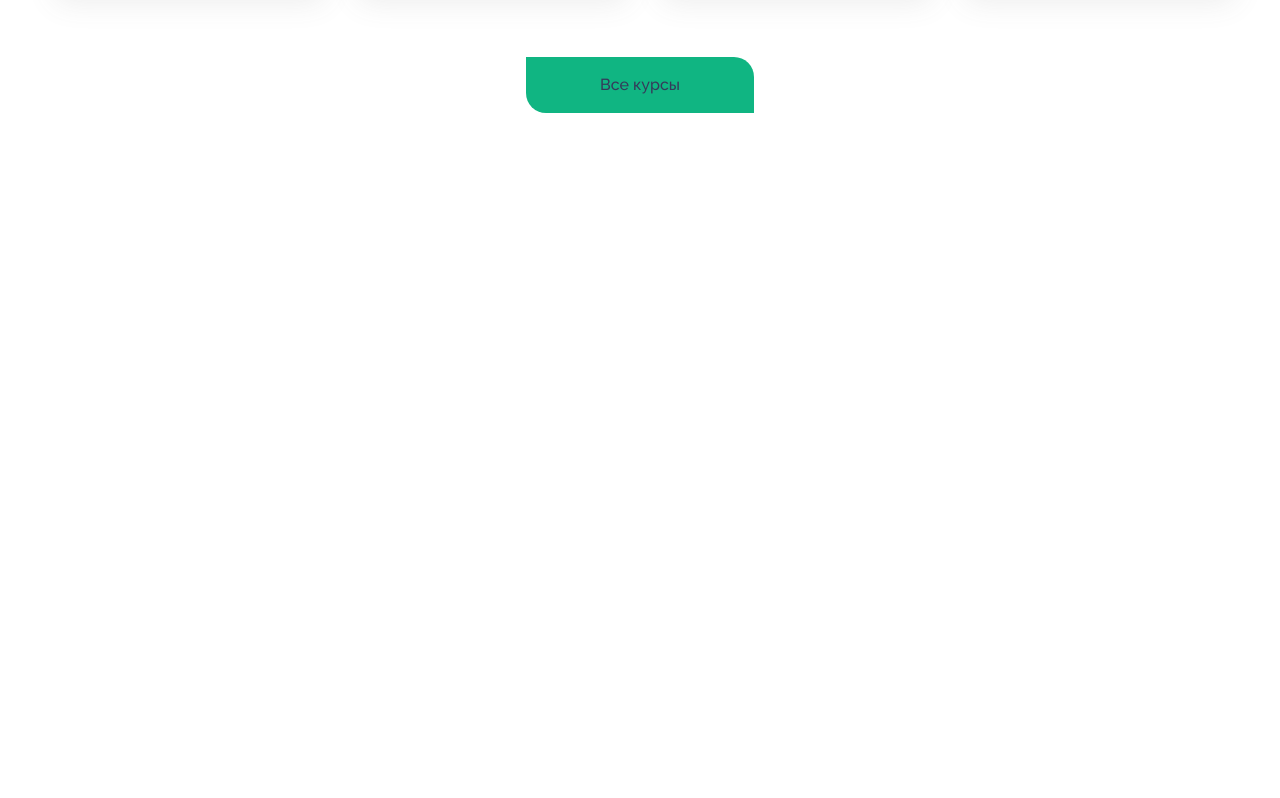
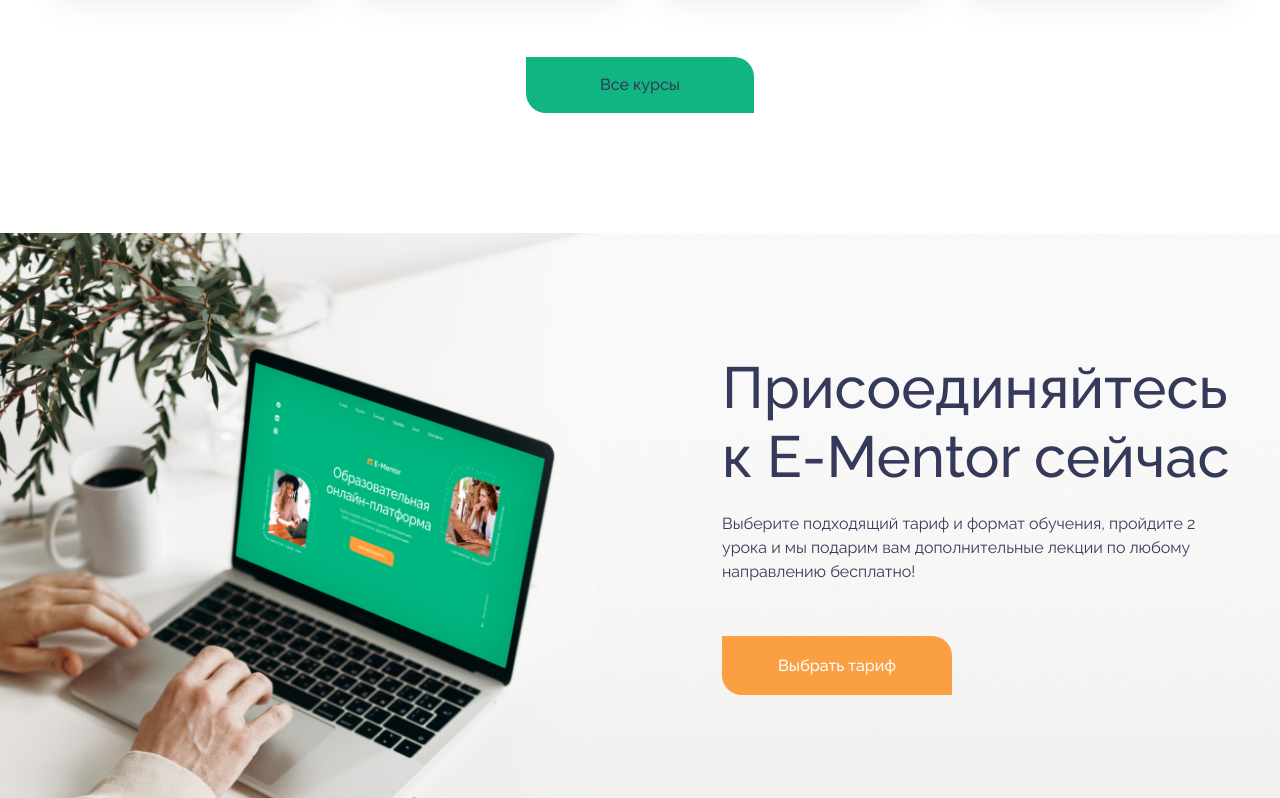
Before and after one commit to Daniil-gavrilooov/ementor, a plain HTML site: page app/index.html in a window 1280 px wide. Shown: the part 2878-3676 px from the top of the page. Before the commit the page ends 3111 px from the top, so only its background shows below. Drawn offline with Linux system fonts and the light colour scheme.

Commit message:
add  section (offer__two)

```diff
--- a/app/index.html
+++ b/app/index.html
@@ -289,6 +289,26 @@
             </div>
         </section>
 
+        <section class="offer  offer__two">
+            <div class="container">
+                <div class="offer__inner">
+                    <div class="offer__info">
+                        <h2 class="offer__title">
+                            Присоединяйтесь
+                            к E-Mentor сейчас
+                        </h2>
+
+                        <p class="offer__text">
+                            Выберите подходящий тариф и формат обучения, пройдите 2 урока и мы подарим вам
+                            дополнительные лекции по любому направлению бесплатно!
+                        </p>
+
+                        <a class="section__btn" href="">Выбрать тариф</a>
+                    </div>
+                </div>
+            </div>
+        </section>
+
     </main>
 
     <script src="js/main.min.js"></script>
--- a/app/scss/_offer.scss
+++ b/app/scss/_offer.scss
@@ -31,6 +31,27 @@
     }
 }
 
+.offer__two{
+    background-image: url(../images/offer__bg\ 1.jpg);
+    background-repeat: no-repeat;
+    background-size: cover;
+    background-position: center;
+    color: $mainColor;
+    & .offer__inner{
+        justify-content: end;
+    }
+
+    & .offer__title,
+    & .offer__text{
+        max-width: 508px;
+    }
+
+    & .section__btn{
+        color: $white;
+        padding: 20px 56px;
+    }
+}
+
 @media (max-width: 1100px) {
     .offer{
         padding: 80px 0;
@@ -40,6 +61,10 @@
             align-items: center;
             gap: 70px;
         }
+    }
+
+    .offer__two{
+        background-image: url(../images/offer__bg-opacity.jpg);
     }
 }
 
```
Also changed, not shown: app/css/style.min.css, app/images/offer__bg 1.jpg (added), app/images/offer__bg-opacity.jpg (added), app/scss/_cours.scss (line endings or trailing spaces).
